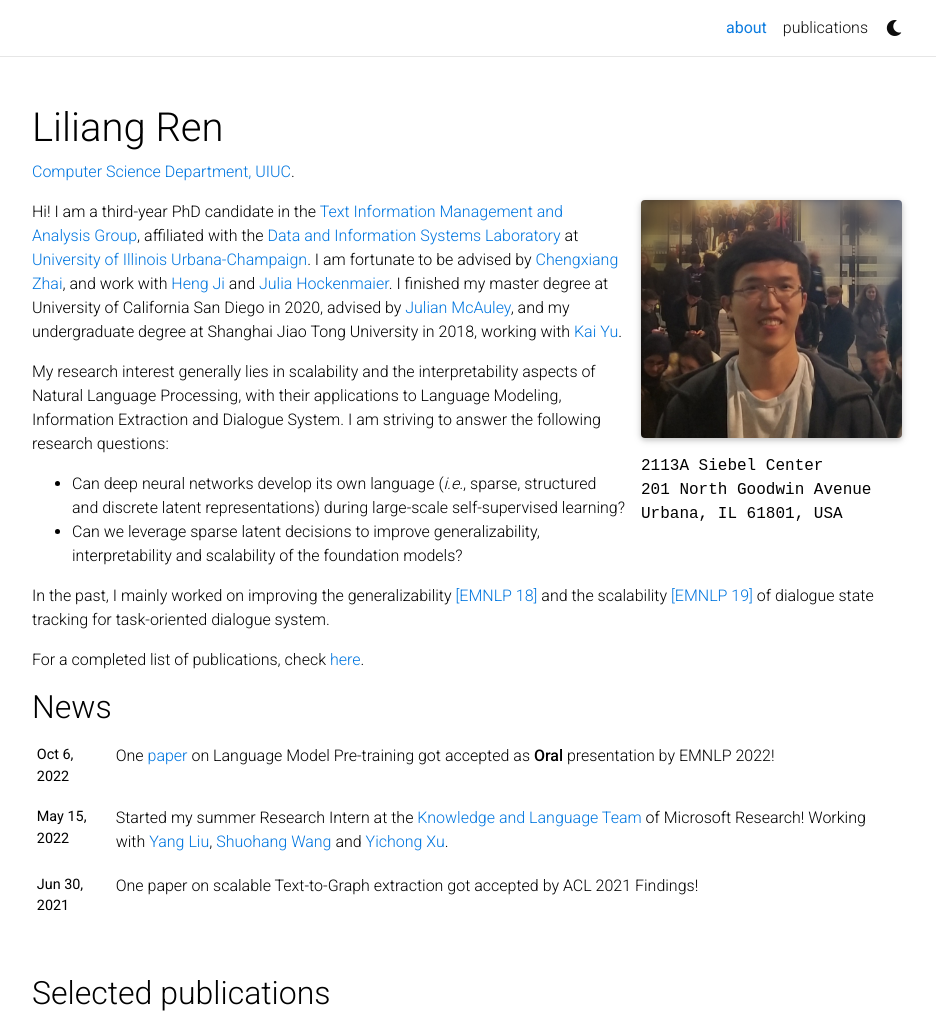
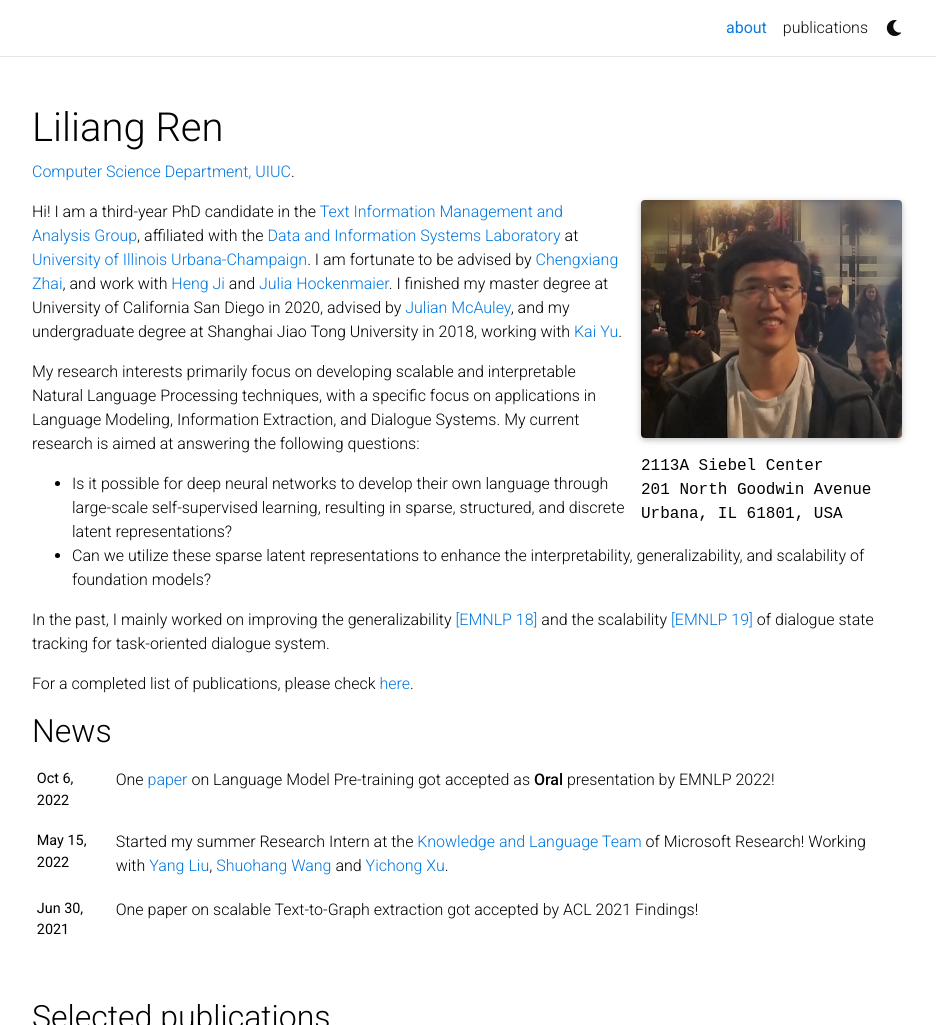
Before and after one commit to renll/renll.github.io, a Jekyll site: the page built from _pages/about.md, in a window 1280 px wide and 1319 px high, cut to the strip 0-1025 px from the top of the window. Shown: the whole strip, without its empty margins (173-1109 px from the left). Built offline with Jekyll 4.4.1, drawn with Linux system fonts in a browser that asks for light colours; full-size pictures stand in for the smaller copies a plugin makes; comment, search, counter and statistics services are not loaded; a style sheet for code colours, icons or effects is not loaded.

Commit message:
Update about.md

```diff
--- a/_pages/about.md
+++ b/_pages/about.md
@@ -20,13 +20,13 @@ social: true  # includes social icons at the bottom of the page
 
 Hi! I am a third-year PhD candidate in the [Text Information Management and Analysis Group](https://timan.cs.illinois.edu/ir/), affiliated with the [Data and Information Systems Laboratory](https://dais.cs.illinois.edu/) at [University of Illinois Urbana-Champaign](https://illinois.edu/). I am fortunate to be advised by [Chengxiang Zhai](http://czhai.cs.illinois.edu/), and work with [Heng Ji](http://blender.cs.illinois.edu/hengji.html) and [Julia Hockenmaier](https://juliahmr.cs.illinois.edu/). I finished my master degree at University of California San Diego in 2020, advised by [Julian McAuley](https://cseweb.ucsd.edu/~jmcauley/), and my undergraduate degree at Shanghai Jiao Tong University in 2018, working with [Kai Yu](https://x-lance.sjtu.edu.cn/en/members/kai_yu).
 
-My research interest generally lies in scalability and the interpretability aspects of Natural Language Processing, with their applications to Language Modeling, Information Extraction and Dialogue System. I am striving to answer the following research questions:
-* Can deep neural networks develop its own language (*i.e.*, sparse, structured and discrete latent representations) during large-scale self-supervised learning?
-* Can we leverage sparse latent decisions to improve generalizability, interpretability and scalability of the foundation models?
+My research interests primarily focus on developing scalable and interpretable Natural Language Processing techniques, with a specific focus on applications in Language Modeling, Information Extraction, and Dialogue Systems. My current research is aimed at answering the following questions:
+* Is it possible for deep neural networks to develop their own language through large-scale self-supervised learning, resulting in sparse, structured, and discrete latent representations?
+* Can we utilize these sparse latent representations to enhance the interpretability, generalizability, and scalability of foundation models?
 
 In the past, I mainly worked on improving the generalizability [[EMNLP 18]](https://arxiv.org/abs/1810.09587) and the scalability [[EMNLP 19]](https://arxiv.org/abs/1909.00754) of dialogue state tracking for task-oriented dialogue system.
 
-For a completed list of publications, check [here](/publications/).
+For a completed list of publications, please check [here](/publications/).
 
 <!-- **I am open to research intership in summer 2023, please feel free to drop me an email if you find me a good match!**
  -->
```
